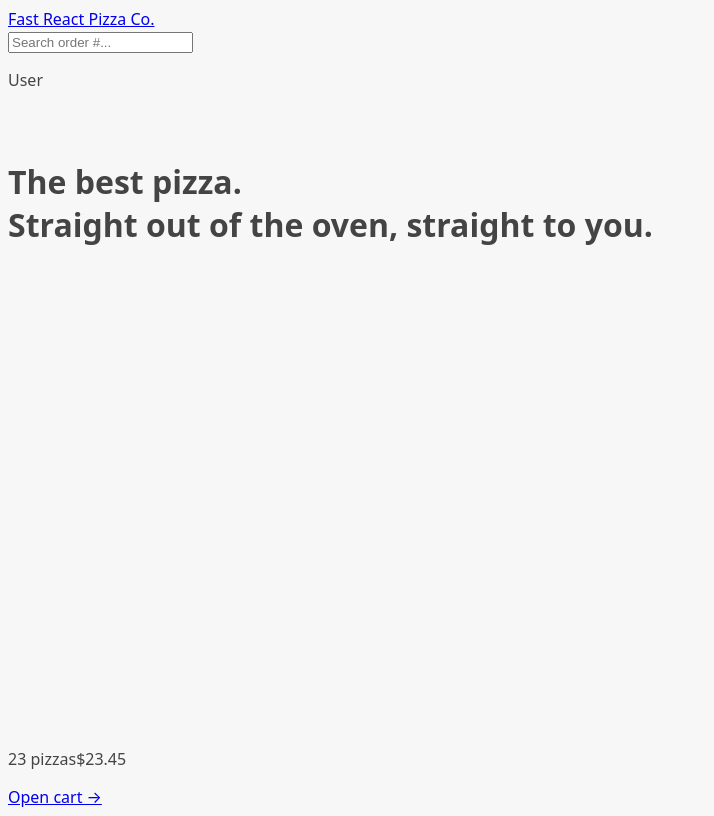
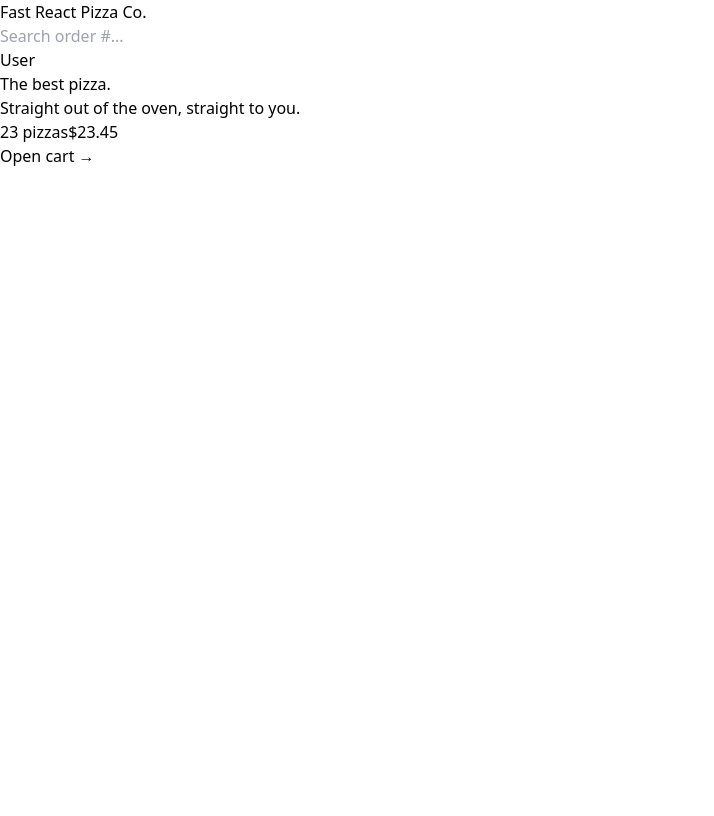
Before and after one commit to abdinali/fast-react-pizza, a React (Vite) app: page / in a window 1280 px wide. Shown: the whole page, without its empty margins (0-714 px from the left). Built offline with nearby package versions, Linux system fonts and the light colour scheme.

Commit message:
set up tailwind

```diff
--- a/index.html
+++ b/index.html
@@ -4,6 +4,7 @@
 		<meta charset="UTF-8" />
 		<link rel="icon" type="image/svg+xml" href="/vite.svg" />
 		<meta name="viewport" content="width=device-width, initial-scale=1.0" />
+		<link rel="stylesheet" href="src/index.css" />
 		<title>Fast React Pizza Co.</title>
 	</head>
 	<body>
--- a/package.json
+++ b/package.json
@@ -19,10 +19,14 @@
     "@types/react": "^18.2.15",
     "@types/react-dom": "^18.2.7",
     "@vitejs/plugin-react": "^4.0.3",
+    "autoprefixer": "^10.4.21",
     "eslint": "^8.57.1",
     "eslint-plugin-react": "^7.32.2",
     "eslint-plugin-react-hooks": "^4.6.0",
     "eslint-plugin-react-refresh": "^0.4.3",
+    "postcss": "^8.5.3",
+    "prettier-plugin-tailwindcss": "^0.6.11",
+    "tailwindcss": "^3.4.17",
     "vite": "^4.4.5",
     "vite-plugin-eslint": "^1.8.1"
   }
--- /dev/null
+++ b/postcss.config.js
@@ -0,0 +1,6 @@
+export default {
+	plugins: {
+		tailwindcss: {},
+		autoprefixer: {},
+	},
+};
--- a/src/index.css
+++ b/src/index.css
@@ -1,6 +1,10 @@
-body {
-  font-family: system-ui, -apple-system, BlinkMacSystemFont, 'Segoe UI', Roboto,
-    Oxygen, Ubuntu, Cantarell, 'Open Sans', 'Helvetica Neue', sans-serif;
+@tailwind base;
+@tailwind components;
+@tailwind utilities;
+
+/* body {
+	font-family: system-ui, -apple-system, BlinkMacSystemFont, 'Segoe UI', Roboto, Oxygen, Ubuntu,
+		Cantarell, 'Open Sans', 'Helvetica Neue', sans-serif;
 	background-color: #f7f7f7;
 	color: #444;
 }
@@ -10,7 +14,7 @@ body {
 	grid-template-rows: auto 1fr auto;
 	gap: 32px;
 	height: 100dvh;
-}
+} */
 
 /* https://dev.to/afif/i-made-100-css-loaders-for-your-next-project-4eje */
 .loader {
--- /dev/null
+++ b/tailwind.config.js
@@ -0,0 +1,8 @@
+/** @type {import('tailwindcss').Config} */
+export default {
+	content: ['./index.html', './src/**/*.{js,ts,jsx,tsx}'],
+	theme: {
+		extend: {},
+	},
+	plugins: [],
+};
```
Also changed, not shown: 2 other files (tests, documents, lock files or other folders). Lines whose indentation alone changed are shown as unchanged.
